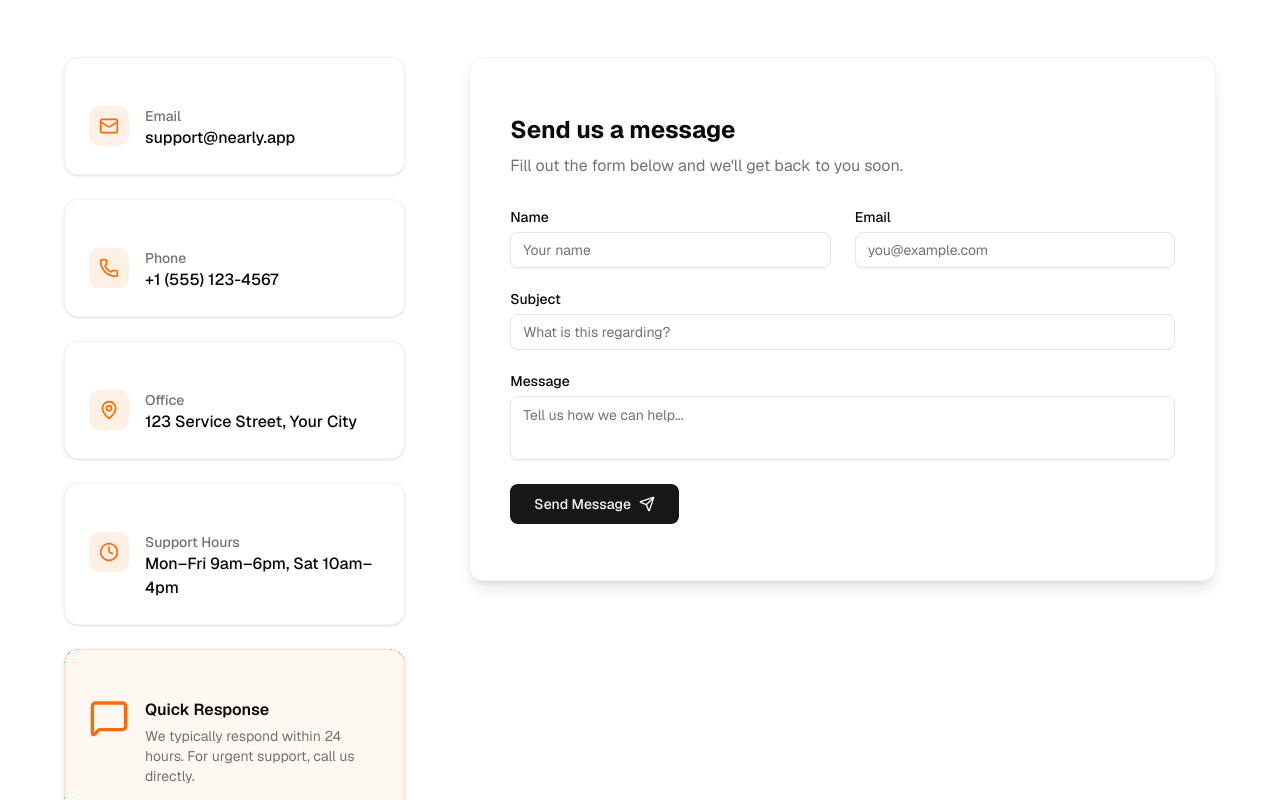
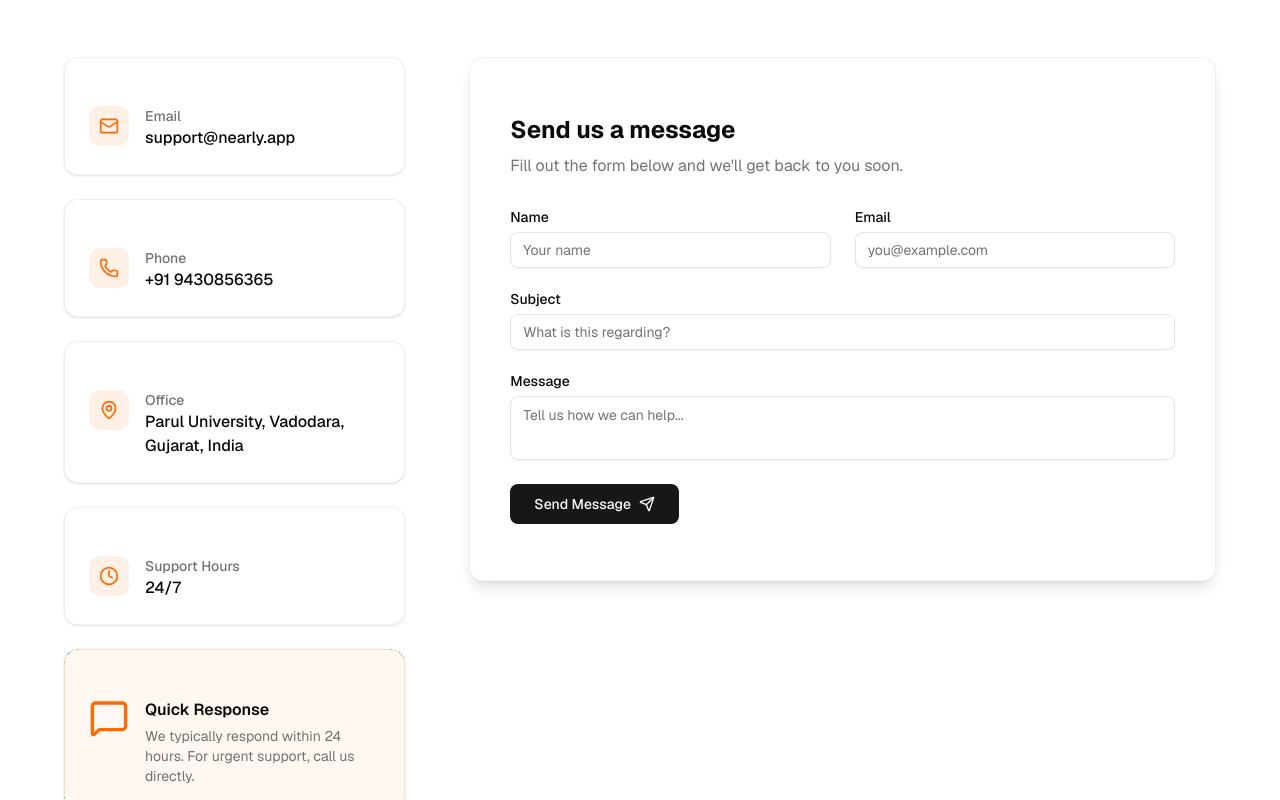
Before and after one commit to dshamshee/NearLy, a Next.js app: page /contact in a window 1280 px wide. Shown: the part 459-1259 px from the top of the page. Built offline with nearby package versions, Linux system fonts and the light colour scheme; no server answers.

Commit message:
update contact page

```diff
--- a/app/contact/page.tsx
+++ b/app/contact/page.tsx
@@ -28,20 +28,20 @@ const contactInfo = [
   {
     icon: Phone,
     label: "Phone",
-    value: "+1 (555) 123-4567",
-    href: "tel:+15551234567",
+    value: "+91 9430856365",
+    href: "tel:+919430856365",
   },
   {
     icon: MapPin,
     label: "Office",
-    value: "123 Service Street, Your City",
-    href: "#",
+    value: "Parul University, Vadodara, Gujarat, India",
+    href: "https://www.google.com/maps/place/Parul+University/@22.304961,73.203215,15z/data=!4m6!3m5!1s0x395fc8b14f860151:0x7673597938955754!8m2!3d22.304961!4d73.203215!16s%2Fg%2F11c48cslhz?entry=ttu&g_ep=EgoyMDI2MDIxMi4wIKXMDSoASAFQAw%3D%3D",
   },
   {
     icon: Clock,
     label: "Support Hours",
-    value: "Mon–Fri 9am–6pm, Sat 10am–4pm",
-    href: "#",
+    value: "24/7",
+    href: "mailto:support@nearly.app",
   },
 ];
 
```
